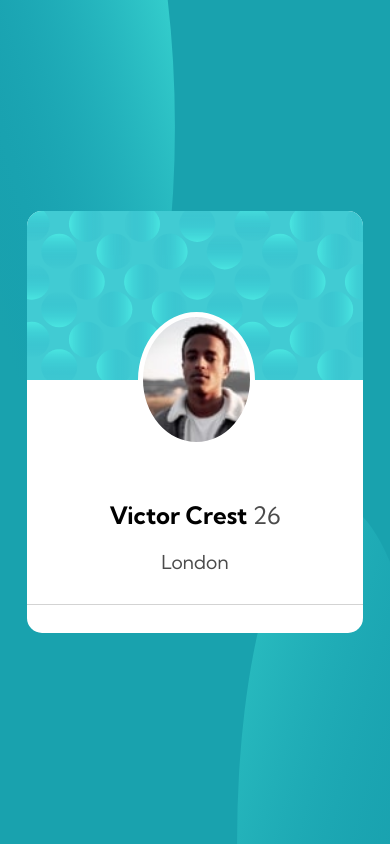
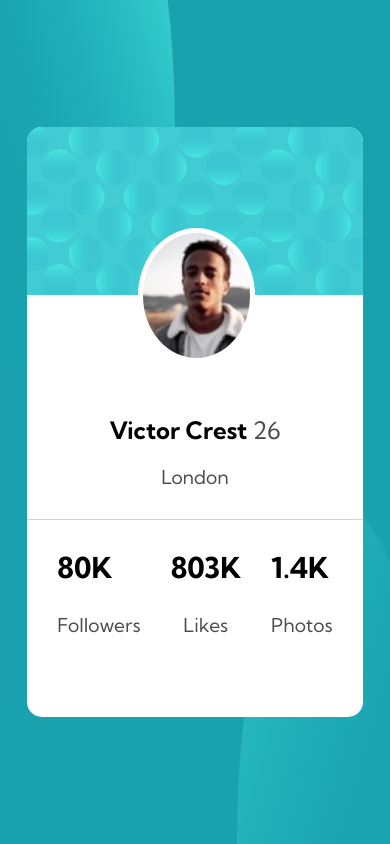
Before and after one commit to aayushali/profile-card-component-responsive, a plain HTML site: page index.html in a window 390 px wide. Drawn offline with Linux system fonts and the light colour scheme.

Commit message:
update responsive

```diff
--- a/css/responsive.css
+++ b/css/responsive.css
@@ -63,8 +63,8 @@
 
     .profile-container {
         width: 86vw;
-        top: 25vh;
-        bottom: 25vh;
+        top: 15vh;
+        bottom: 15vh;
         left: 7vw;
         right: 7vw;
         border-radius: 15px;
```
